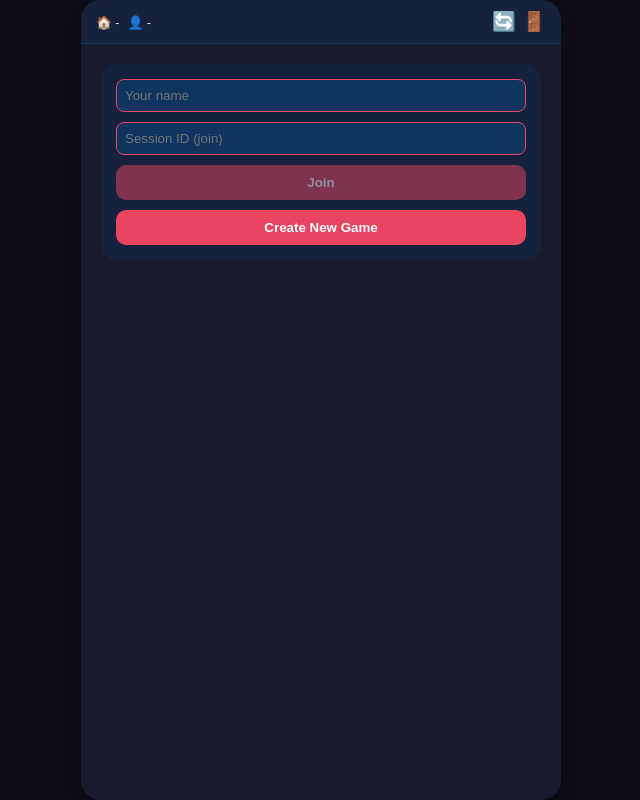
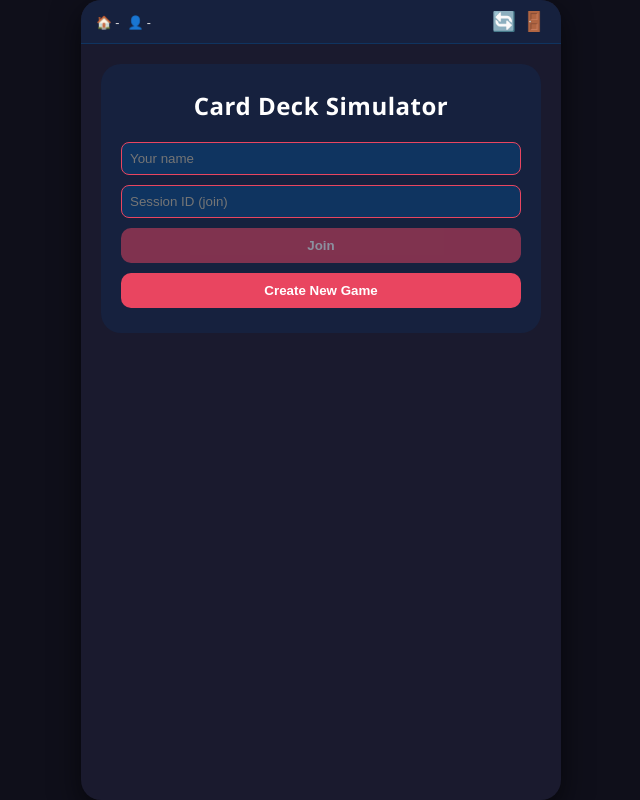
Before and after one commit to thanhlchung/game-server, a website: page public/cards.html in a window 1280 px wide. Shown: the whole page, without its empty margins (319-959 px from the left). Drawn offline with Linux system fonts and the light colour scheme.

Commit message:
update cards.html

```diff
--- a/public/cards.html
+++ b/public/cards.html
@@ -153,7 +153,24 @@
       font-size: 1rem; cursor: pointer; display: flex; align-items: center; gap: 4px;
     }
     .action-btn:disabled { opacity: 0.4; pointer-events: none; }
-    .join-panel, .setup-panel { padding: 15px; background: #16213e; border-radius: 15px; margin: 20px; }
+    .join-panel {
+      padding: 25px 20px;
+      background: #16213e;
+      border-radius: 20px;
+      margin: 20px;
+      display: flex;
+      flex-direction: column;
+      gap: 12px;
+    }
+    .join-panel h2 {
+      text-align: center;
+      font-size: 1.5rem;
+      font-weight: bold;
+      color: #ffffff;
+      margin-bottom: 10px;
+      letter-spacing: 0.5px;
+    }
+    .setup-panel { padding: 15px; background: #16213e; border-radius: 15px; margin: 20px; }
     input, select {
       background: #0f3460; border: 1px solid #e94560; color: white; padding: 8px; border-radius: 8px;
     }
@@ -250,6 +267,7 @@
   </div>
 
   <div id="joinPanel" class="join-panel" style="display:flex; flex-direction:column; gap:10px;">
+    <h2>Card Deck Simulator</h2>
     <input type="text" id="joinName" placeholder="Your name">
     <input type="text" id="joinSessionId" placeholder="Session ID (join)">
     <button id="joinBtn" class="primary" disabled>Join</button>
```
